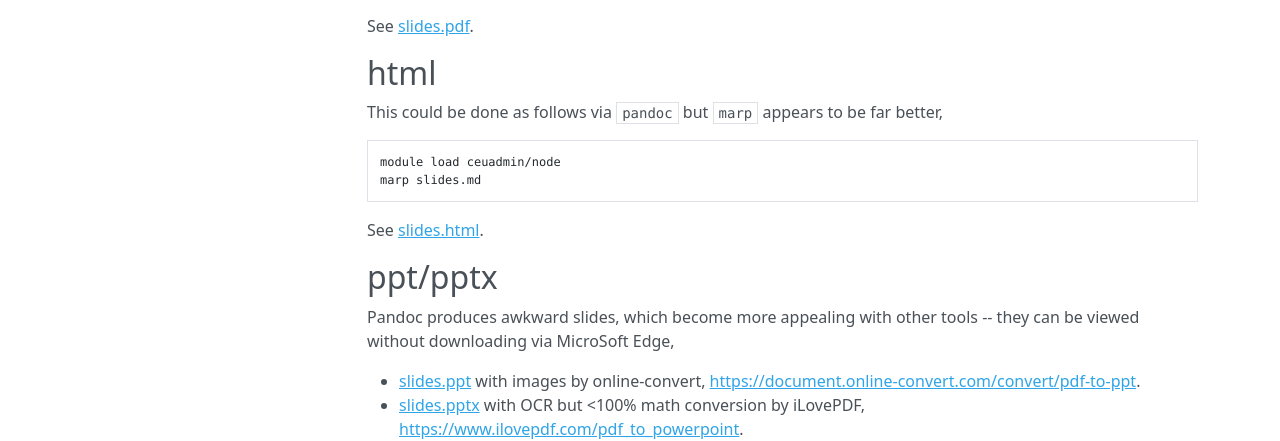
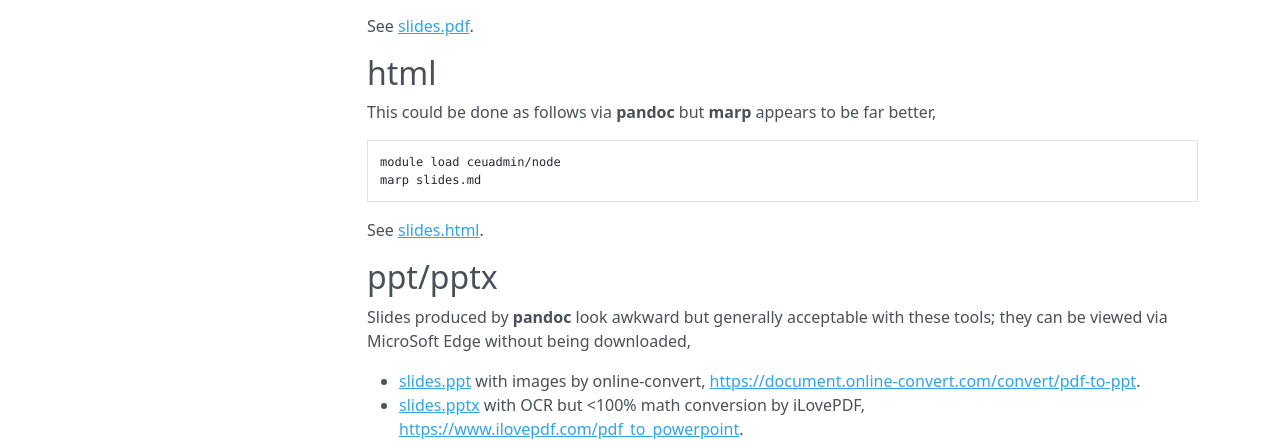
Before and after one commit to jinghuazhao/physalia, an MkDocs documentation site: the page built from docs/slides.md, in a window 1280 px wide and 1295 px high. Shown: the part 425-866 px from the top of the window. Built offline with MkDocs 1.6.1, drawn with Linux system fonts in a browser that asks for light colours; nearby versions of some CDN libraries; a script that is not in the unit is left out.

Commit message:
physalia

````diff
--- a/docs/slides.md
+++ b/docs/slides.md
@@ -20,7 +20,7 @@ See <a href="slides.pdf">slides.pdf</a>.
 
 ## html
 
-This could be done as follows via `pandoc` but `marp` appears to be far better,
+This could be done as follows via **pandoc** but **marp** appears to be far better,
 
 ```bash
 module load ceuadmin/node
@@ -31,7 +31,7 @@ See <a href="slides.html">slides.html</a>.
 
 ## ppt/pptx
 
-Pandoc produces awkward slides, which become more appealing with other tools -- they can be viewed without downloading via MicroSoft Edge,
+Slides produced by **pandoc** look awkward but generally acceptable with these tools; they can be viewed via MicroSoft Edge without being downloaded,
 
 - <a href="slides.ppt">slides.ppt</a> with images by online-convert, <https://document.online-convert.com/convert/pdf-to-ppt>.
 - <a href="slides.pptx">slides.pptx</a> with OCR but <100% math conversion by iLovePDF, <https://www.ilovepdf.com/pdf_to_powerpoint>.
````
